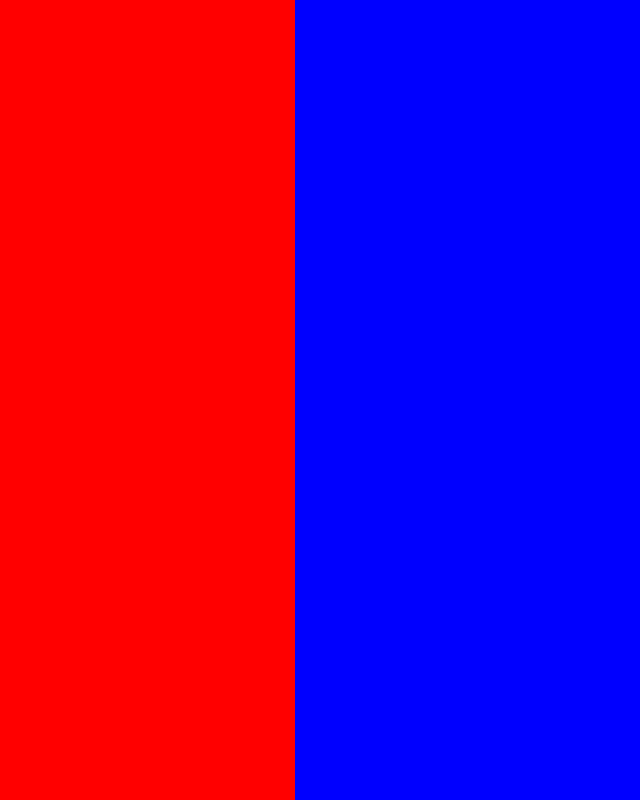
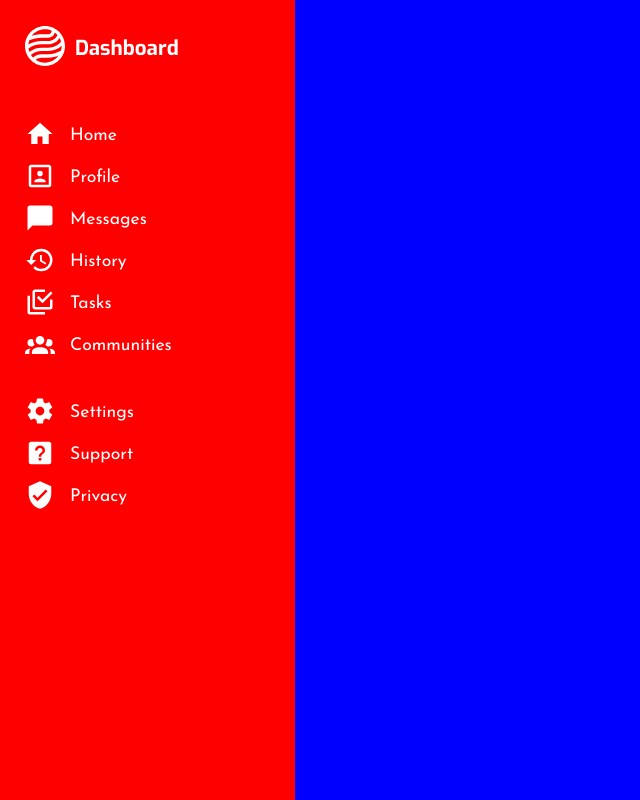
Before and after one commit to bseright/dashboard, a plain HTML site: page index.html in a window 1280 px wide. Shown: the whole page, without its empty margins (0-640 px from the left). Drawn offline with Linux system fonts and the light colour scheme.

Commit message:
finalize side nav

```diff
--- a/index.html
+++ b/index.html
@@ -5,13 +5,66 @@
     <meta http-equiv="X-UA-Compatible" content="IE=edge">
     <meta name="viewport" content="width=device-width, initial-scale=1.0">
     <link rel="stylesheet" href="style.css">
-    <link href="https://fonts.googleapis.com/css2?family=Exo:wght@500;700&family=Josefin+Sans:wght@300&display=swap" rel="stylesheet">
+    <link href="https://fonts.googleapis.com/css2?family=Exo:wght@400;500;700&family=Josefin+Sans:wght@300;400;700&display=swap" rel="stylesheet">
     <link rel="shortcut icon" href="images/favicon.ico" type="image/x-icon">
     <title>Silver Surfers | Dashboard</title>
 </head>
 <body>
     <div id="body-layout">
         <div id="navigation">
+            <div id="navigation-header">
+                <img src="images/marble.svg">
+                <h3>Dashboard</h3>
+            </div>
+
+            <ul id="top-navigation">
+                <li class="nav-item"><a>
+                    <img src="images/home.svg">
+                    Home
+                </a></li>
+
+                <li class="nav-item"><a>
+                    <img src="images/account.svg">
+                    Profile
+                </a></li>
+
+                <li class="nav-item"><a>
+                    <img src="images/message.svg">
+                    Messages
+                </a></li>
+
+                <li class="nav-item"><a>
+                    <img src="images/history.svg">
+                    History
+                </a></li>
+
+                <li class="nav-item"><a>
+                    <img src="images/tasks.svg">
+                    Tasks
+                </a></li>
+
+                <li class="nav-item"><a>
+                    <img src="images/community.svg">
+                    Communities
+                </a></li>
+            </ul>
+
+            <ul id="bot-navigation">
+                <li class="nav-item"><a>
+                    <img src="images/settings.svg">
+                    Settings
+                </a></li>
+
+                <li class="nav-item"><a>
+                    <img src="images/support.svg">
+                    Support
+                </a></li>
+
+                <li class="nav-item"><a>
+                    <img src="images/privacy.svg">
+                    Privacy
+                </a></li>
+            </ul>
         </div>
 
         <div id="main">
--- a/style.css
+++ b/style.css
@@ -14,6 +14,52 @@ html, body {
 
 #navigation {
     background-color: red;
+    color: white;
+}
+
+#navigation-header {
+    display: flex;
+    font-size: 1.1em;
+    padding: 10px 0 0 20px;
+    margin: 0;
+}
+
+#navigation-header h3 {
+    font-family: 'Exo', sans-serif;
+    padding: 3px 0 0 5px;
+}
+
+#navigation-header img {
+    width: 50px;
+    filter: invert(1);
+}
+
+#navigation ul {
+    list-style: none;
+    font-family: 'Josefin Sans', sans-serif;
+    font-weight: 500;
+    font-size: 1.1em;
+    margin-top: 40px;
+    padding: 0 0 0 25px;
+}
+
+#navigation li {
+    margin-bottom: 15px;
+}
+
+#navigation a {
+    display: flex;
+    align-items: center;
+}
+
+#navigation a:not(img) > * {
+    margin-top: -3px;
+}
+
+#navigation a img {
+    width: 30px;
+    filter: invert(1);
+    margin-right: 15px;
 }
 
 #main {
```
Also changed, not shown: images/account.svg (added), images/community.svg (added), images/history.svg (added), images/home.svg (added), images/marble.svg (added), images/message.svg (added), images/privacy.svg (added), images/settings.svg (added), images/support.svg (added), images/tasks.svg (added).
